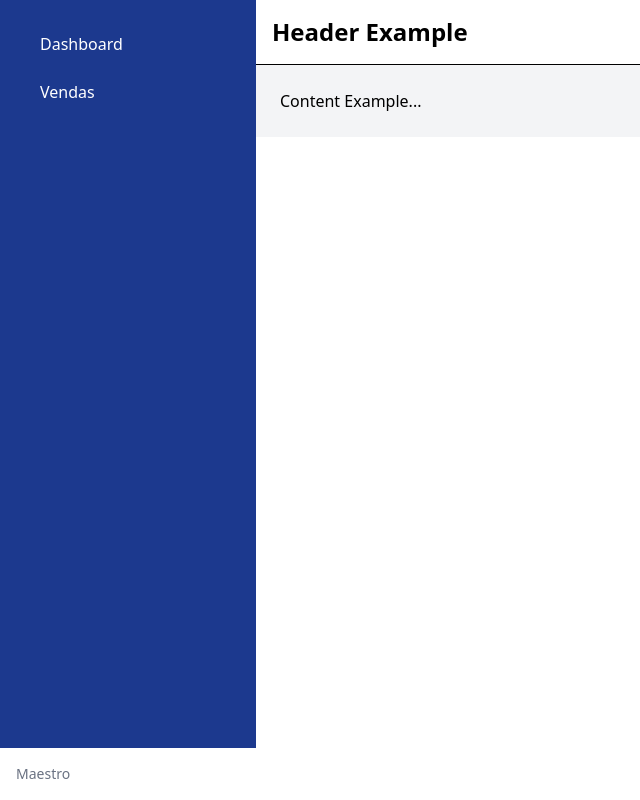
After one commit to pedrroeduardo/maestro, a Django app: template modules/core/templates/core/demo.html in a window 1280 px wide. The commit adds this page. Shown: the whole page, without its empty margins (0-640 px from the left). Run offline with Django 3.2, Linux system fonts and the light colour scheme; the template is opened without the code that fills it, so the values that code supplies are empty; style sheets or scripts are compiled from the project's sources; some libraries are stand-ins or nearby versions.

Commit message:
Add sidebar, enhanced messages, added lucide icons

```diff
--- a/maestro/settings.py
+++ b/maestro/settings.py
@@ -41,6 +41,7 @@ INSTALLED_APPS = [
     'django.contrib.sessions',
     'django.contrib.messages',
     'django.contrib.staticfiles',
+    'lucide',
     'modules.core',
     'modules.users'
 ]
@@ -68,6 +69,7 @@ TEMPLATES = [
                 'django.contrib.auth.context_processors.auth',
                 'django.contrib.messages.context_processors.messages',
             ],
+            'builtins': ['lucide.templatetags.lucide'],
         },
     },
 ]
--- a/maestro/urls.py
+++ b/maestro/urls.py
@@ -16,8 +16,10 @@ Including another URLconf
 """
 from django.contrib import admin
 from django.urls import path, include
+from modules.core.views import demo
 
 urlpatterns = [
     path('admin/', admin.site.urls),
+    path('demo/', demo, name='demo'),
     path("users/", include("modules.users.urls")),
 ]
--- a/modules/core/templates/core/_messages.html
+++ b/modules/core/templates/core/_messages.html
@@ -1,21 +1,33 @@
 {% if messages %}
-  <div class="space-y-2 mb-4" role="status" aria-live="polite">
+    <div class="fixed top-4 right-4 z-50 space-y-2 max-w-sm" role="status" aria-live="polite">
         {% for message in messages %}
             {% if message.tags %}
                 {% with tag=message.tags %}
-          <div class="p-3 rounded border
+                    <div class="p-3 rounded-lg border shadow-lg backdrop-blur-sm
                       {% if 'debug' in tag %} bg-gray-50 border-gray-200 text-gray-700
                       {% elif 'info' in tag %} bg-blue-50 border-blue-200 text-blue-800
                       {% elif 'success' in tag %} bg-green-50 border-green-200 text-green-800
                       {% elif 'warning' in tag %} bg-yellow-50 border-yellow-200 text-yellow-900
                       {% elif 'error' in tag %} bg-red-50 border-red-200 text-red-800
-                      {% else %} bg-white border-gray-200 text-gray-800 {% endif %}">
-            {{ message }}
+                      {% else %} bg-white border-gray-200 text-gray-800 {% endif %}
+                      transform transition-all duration-300 ease-in-out">
+                        <div class="flex justify-between items-start">
+                            <div class="flex-1">{{ message }}</div>
+                            <button class="ml-2 text-gray-400 hover:text-gray-600 text-sm">
+                                ✕
+                            </button>
+                        </div>
                     </div>
                 {% endwith %}
             {% else %}
-        <div class="p-3 rounded border bg-white border-gray-200 text-gray-800">
-          {{ message }}
+                <div class="p-3 rounded-lg border shadow-lg bg-white/95 border-gray-200 text-gray-800 backdrop-blur-sm transform transition-all duration-300 ease-in-out">
+                    <div class="flex justify-between items-start">
+                        <div class="flex-1">{{ message }}</div>
+                        <button onclick="this.parentElement.parentElement.remove()"
+                                class="ml-2 text-gray-400 hover:text-gray-600 text-sm">
+                            ✕
+                        </button>
+                    </div>
                 </div>
             {% endif %}
         {% endfor %}
--- /dev/null
+++ b/modules/core/templates/core/_sidebar.html
@@ -0,0 +1,8 @@
+<aside class="w-64 bg-blue-900 text-white p-6">
+    <nav>
+        <ul class="space-y-2">
+            <li><a href="#" class="block py-2 px-4 rounded hover:bg-blue-800">Dashboard</a></li>
+            <li><a href="#" class="block py-2 px-4 rounded hover:bg-blue-800">Vendas</a></li>
+        </ul>
+    </nav>
+</aside>
--- a/modules/core/templates/core/base.html
+++ b/modules/core/templates/core/base.html
@@ -1,4 +1,5 @@
 {% load static %}
+
 <!doctype html>
 <html lang="pt-br">
 <head>
@@ -11,21 +12,34 @@
     {% endblock %}
     {% block head_extra %}{% endblock %}
 </head>
-<body class="min-h-screen bg-gray-50 text-gray-900">
+<body class="min-h-screen flex flex-col">
+<div class="flex flex-1">
+{% block sidebar %}
+    {% include "core/_sidebar.html" %}
+{% endblock %}
 
-  <header class="bg-white border-b">
-    <div class="max-w-6xl mx-auto p-4 flex items-center justify-between">
-      <a href="/" class="font-semibold">Maestro</a>
-      {% block header_actions %}{% endblock %}
+<main id="main" class="flex-1">
+    <div class="flex-1 flex flex-col">
+        {% include "core/_messages.html" %}
+
+        {% block header %}
+            <div class="bg-white border-b p-4">
+                <h2 class="text-2xl font-bold">Header Example</h2>
             </div>
-  </header>
+        {% endblock %}
 
-  <main id="main" class="max-w-6xl mx-auto p-4">
-    {% include "core/_messages.html" %}
-    {% block content %}{% endblock %}
+        {% block content %}
+            <div class="flex flex-1">
+                <main class="flex-1 p-6 bg-gray-100">
+                    <p>Content Example...</p>
                 </main>
+            </div>
+        {% endblock %}
+    </div>
+</main>
+</div>
 
-  <footer class="max-w-6xl mx-auto p-4 text-sm text-gray-500">
+<footer class="p-4 text-sm text-gray-500">
     {% block footer %}Maestro{% endblock %}
 </footer>
 
--- /dev/null
+++ b/modules/core/templates/core/demo.html
@@ -0,0 +1 @@
+{% include "core/base.html" %}
```
Also changed, not shown: 2 other files. Lines whose indentation alone changed are shown as unchanged.
